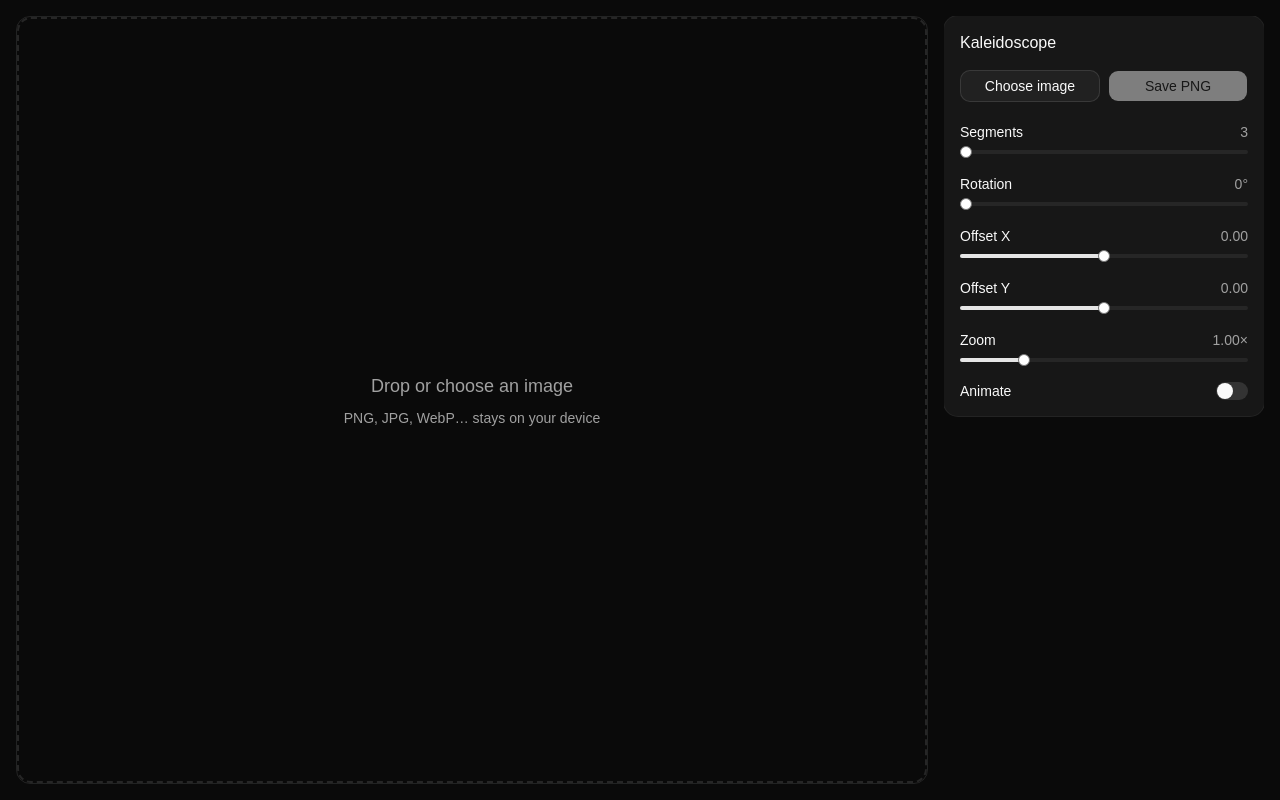
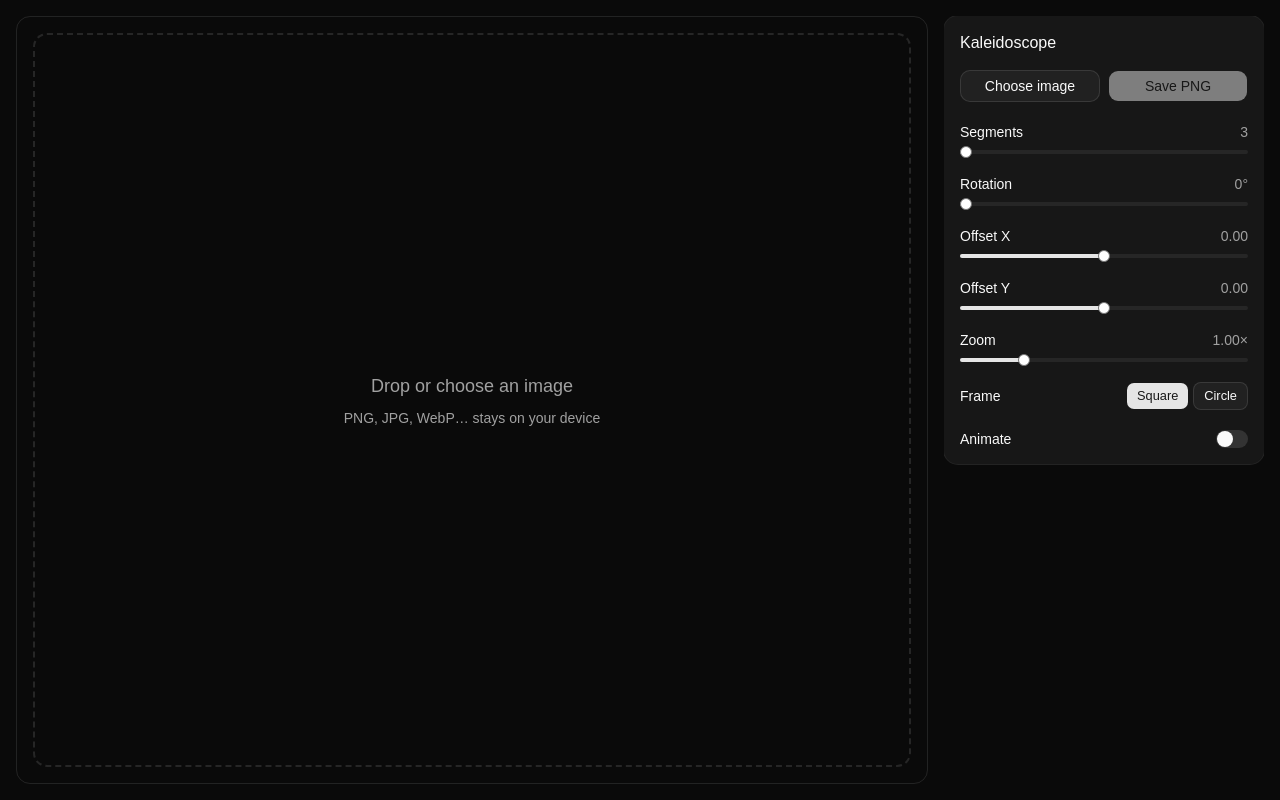
Before and after one commit to JRoot3D/caleidoscopio, a React (Vite) app: page / in a window 1280 px wide. Built offline with nearby package versions, Linux system fonts and the light colour scheme.

Commit message:
feat: add square and circle frame options
Canvas is always square now; circle masks it to an anti-aliased disc with a transparent outside, so the exported png is round.

```diff
--- a/src/App.tsx
+++ b/src/App.tsx
@@ -2,7 +2,7 @@ import { useEffect, useRef, useState } from 'react'
 import { Controls } from '@/components/Controls'
 import { Kaleidoscope, type Params } from '@/components/Kaleidoscope'
 
-const DEFAULTS: Params = { segments: 3, rotation: 0, offsetX: 0, offsetY: 0, zoom: 1, animate: false }
+const DEFAULTS: Params = { segments: 3, rotation: 0, offsetX: 0, offsetY: 0, zoom: 1, animate: false, frame: 'square' }
 
 export default function App() {
   const [params, setParams] = useState(DEFAULTS)
@@ -42,10 +42,12 @@ export default function App() {
       }}
     >
       <main
-        className={`relative min-h-0 flex-1 overflow-hidden rounded-xl border ${dragging ? 'border-primary ring-2 ring-primary/40' : 'border-border'}`}
+        className={`relative grid min-h-0 flex-1 place-items-center overflow-hidden rounded-xl border p-4 [container-type:size] ${dragging ? 'border-primary ring-2 ring-primary/40' : 'border-border'}`}
       >
         {url ? (
-          <Kaleidoscope url={url} params={params} canvasRef={canvasRef} />
+          <div className="size-[min(100cqw,100cqh)]">
+            <Kaleidoscope url={url} params={params} canvasRef={canvasRef} />
+          </div>
         ) : (
           <button
             onClick={() => inputRef.current?.click()}
--- a/src/components/Controls.tsx
+++ b/src/components/Controls.tsx
@@ -61,6 +61,25 @@ export function Controls({
         ))}
 
         <div className="flex items-center justify-between">
+          <Label>Frame</Label>
+          <div className="flex gap-1" role="radiogroup" aria-label="Frame">
+            {(['square', 'circle'] as const).map((frame) => (
+              <Button
+                key={frame}
+                size="sm"
+                role="radio"
+                aria-checked={params.frame === frame}
+                variant={params.frame === frame ? 'default' : 'outline'}
+                onClick={() => onChange({ frame })}
+                className="capitalize"
+              >
+                {frame}
+              </Button>
+            ))}
+          </div>
+        </div>
+
+        <div className="flex items-center justify-between">
           <Label htmlFor="animate">Animate</Label>
           <Switch id="animate" checked={params.animate} onCheckedChange={(animate) => onChange({ animate })} />
         </div>
--- a/src/components/Kaleidoscope.tsx
+++ b/src/components/Kaleidoscope.tsx
@@ -9,6 +9,7 @@ export type Params = {
   offsetY: number
   zoom: number
   animate: boolean
+  frame: 'square' | 'circle'
 }
 
 const vertexShader = /* glsl */ `
@@ -22,11 +23,11 @@ const vertexShader = /* glsl */ `
 const fragmentShader = /* glsl */ `
   #define PI 3.141592653589793
   uniform sampler2D uTex;
-  uniform float uSegments, uRotation, uZoom, uAspect, uImgAspect;
+  uniform float uSegments, uRotation, uZoom, uImgAspect, uCircle;
   uniform vec2 uOffset;
   varying vec2 vUv;
   void main() {
-    vec2 p = (vUv - 0.5) * vec2(uAspect, 1.0);
+    vec2 p = vUv - 0.5; // canvas is always square
     float r = length(p);
     float a = atan(p.y, p.x);
     float w = PI / uSegments;            // segments = mirrored pairs, so odd counts stay seamless
@@ -34,6 +35,7 @@ const fragmentShader = /* glsl */ `
     float c = cos(uRotation), s = sin(uRotation);
     vec2 q = mat2(c, s, -s, c) * (r * vec2(cos(a), sin(a)) / uZoom) + uOffset; // rotate the source, not the pattern
     gl_FragColor = texture2D(uTex, q * vec2(1.0 / uImgAspect, 1.0) + 0.5);
+    if (uCircle > 0.5) gl_FragColor.a *= 1.0 - smoothstep(0.5 - fwidth(r), 0.5, r); // anti-aliased disc
     #include <colorspace_fragment>
   }
 `
@@ -47,14 +49,14 @@ function Quad({ texture, params }: { texture: THREE.Texture; params: Params }) {
       uSegments: { value: 3 },
       uRotation: { value: 0 },
       uZoom: { value: 1 },
-      uAspect: { value: 1 },
+      uCircle: { value: 0 },
       uImgAspect: { value: 1 },
       uOffset: { value: new THREE.Vector2() },
     }),
     [texture],
   )
 
-  useFrame((state, delta) => {
+  useFrame((_, delta) => {
     if (!mat.current) return
     const u = mat.current.uniforms // R3F copies the uniforms prop, so write to the material's own object
     if (params.animate) spin.current = (spin.current + delta * 0.3) % (Math.PI * 2)
@@ -63,14 +65,14 @@ function Quad({ texture, params }: { texture: THREE.Texture; params: Params }) {
     u.uRotation.value = THREE.MathUtils.degToRad(params.rotation) + spin.current
     u.uZoom.value = params.zoom
     u.uOffset.value.set(params.offsetX, params.offsetY)
-    u.uAspect.value = state.size.width / state.size.height
+    u.uCircle.value = params.frame === 'circle' ? 1 : 0
     u.uImgAspect.value = img.width / img.height
   })
 
   return (
     <mesh frustumCulled={false}>
       <planeGeometry args={[1, 1]} />
-      <shaderMaterial ref={mat} uniforms={uniforms} vertexShader={vertexShader} fragmentShader={fragmentShader} />
+      <shaderMaterial ref={mat} transparent uniforms={uniforms} vertexShader={vertexShader} fragmentShader={fragmentShader} />
     </mesh>
   )
 }
```
